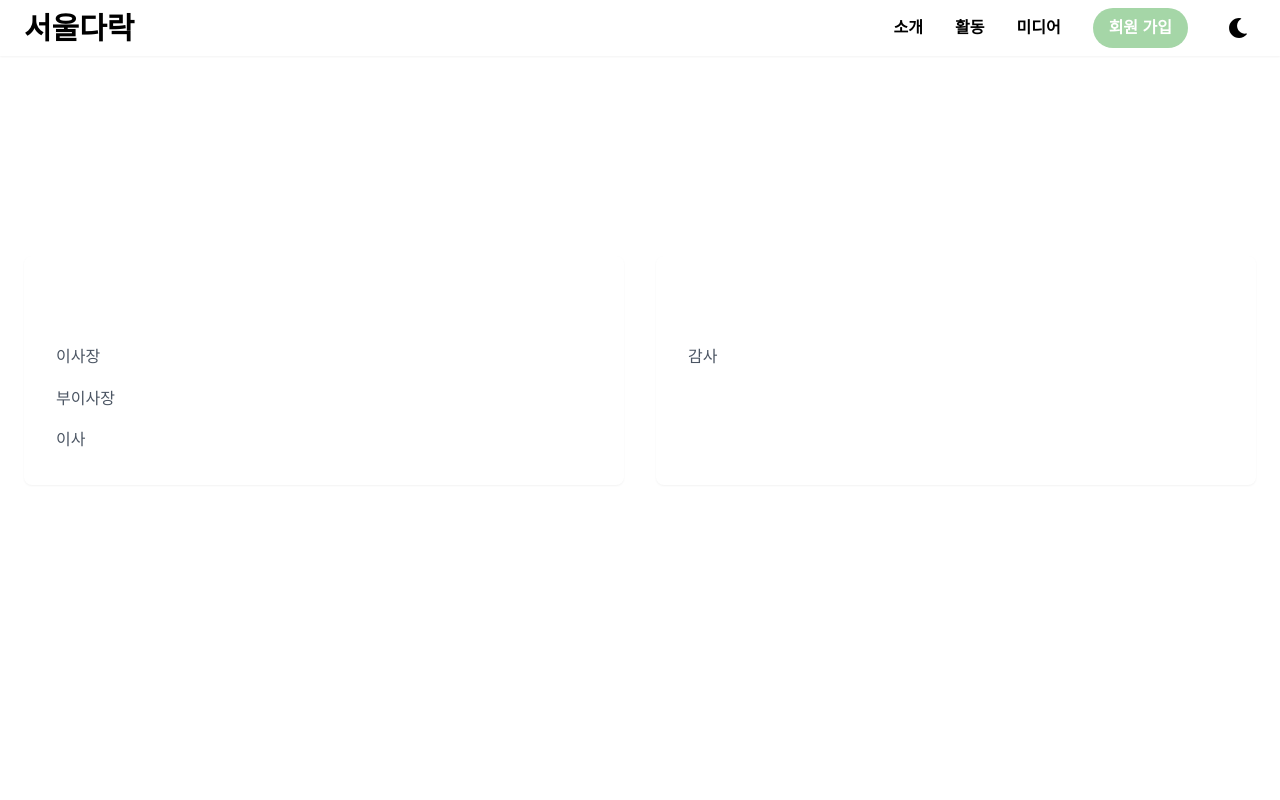
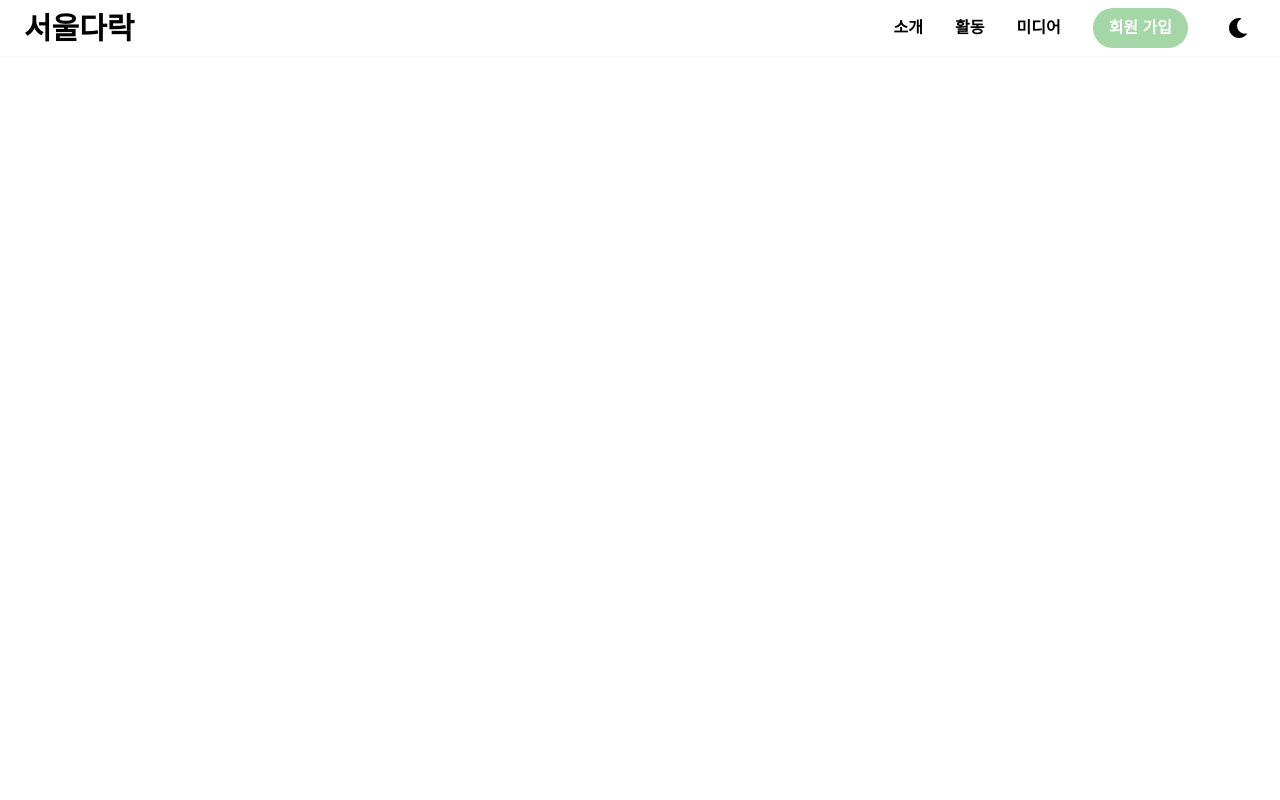
Before and after one commit to kimcj7957/seoul_darak, a Next.js app: page /organization in a window 1280 px wide. Shown: the top 800 px of the page. Built offline with nearby package versions, Linux system fonts and the light colour scheme.

Commit message:
fixing_useless_data

```diff
--- a/src/app/organization/page.js
+++ b/src/app/organization/page.js
@@ -1,40 +1,9 @@
 'use client';
-import Link from "next/link";
-import { useState } from 'react';
 
 export default function OrganizationPage() {
   return (
     <div className="min-h-screen">
       <div className="container mx-auto px-3 xs:px-4 sm:px-6 py-6 xs:py-8 sm:py-12">
-        <h1 className="text-2xl xs:text-3xl sm:text-4xl font-extrabold mb-6 xs:mb-8 sm:mb-10">조직도</h1>
-        <div className="grid grid-cols-1 md:grid-cols-2 gap-6 xs:gap-8">
-          <div className="bg-white p-6 xs:p-8 rounded-lg shadow-sm">
-            <h2 className="text-xl xs:text-2xl font-bold mb-4 xs:mb-6">이사회</h2>
-            <ul className="space-y-3 xs:space-y-4">
-              <li className="flex items-center">
-                <span className="w-24 xs:w-28 text-gray-600">이사장</span>
-                <span className="font-medium">김철수</span>
-              </li>
-              <li className="flex items-center">
-                <span className="w-24 xs:w-28 text-gray-600">부이사장</span>
-                <span className="font-medium">이영희</span>
-              </li>
-              <li className="flex items-center">
-                <span className="w-24 xs:w-28 text-gray-600">이사</span>
-                <span className="font-medium">박민수, 정지원, 최수진</span>
-              </li>
-            </ul>
-          </div>
-          <div className="bg-white p-6 xs:p-8 rounded-lg shadow-sm">
-            <h2 className="text-xl xs:text-2xl font-bold mb-4 xs:mb-6">감사</h2>
-            <ul className="space-y-3 xs:space-y-4">
-              <li className="flex items-center">
-                <span className="w-24 xs:w-28 text-gray-600">감사</span>
-                <span className="font-medium">장미란</span>
-              </li>
-            </ul>
-          </div>
-        </div>
       </div>
     </div>
   );
```
